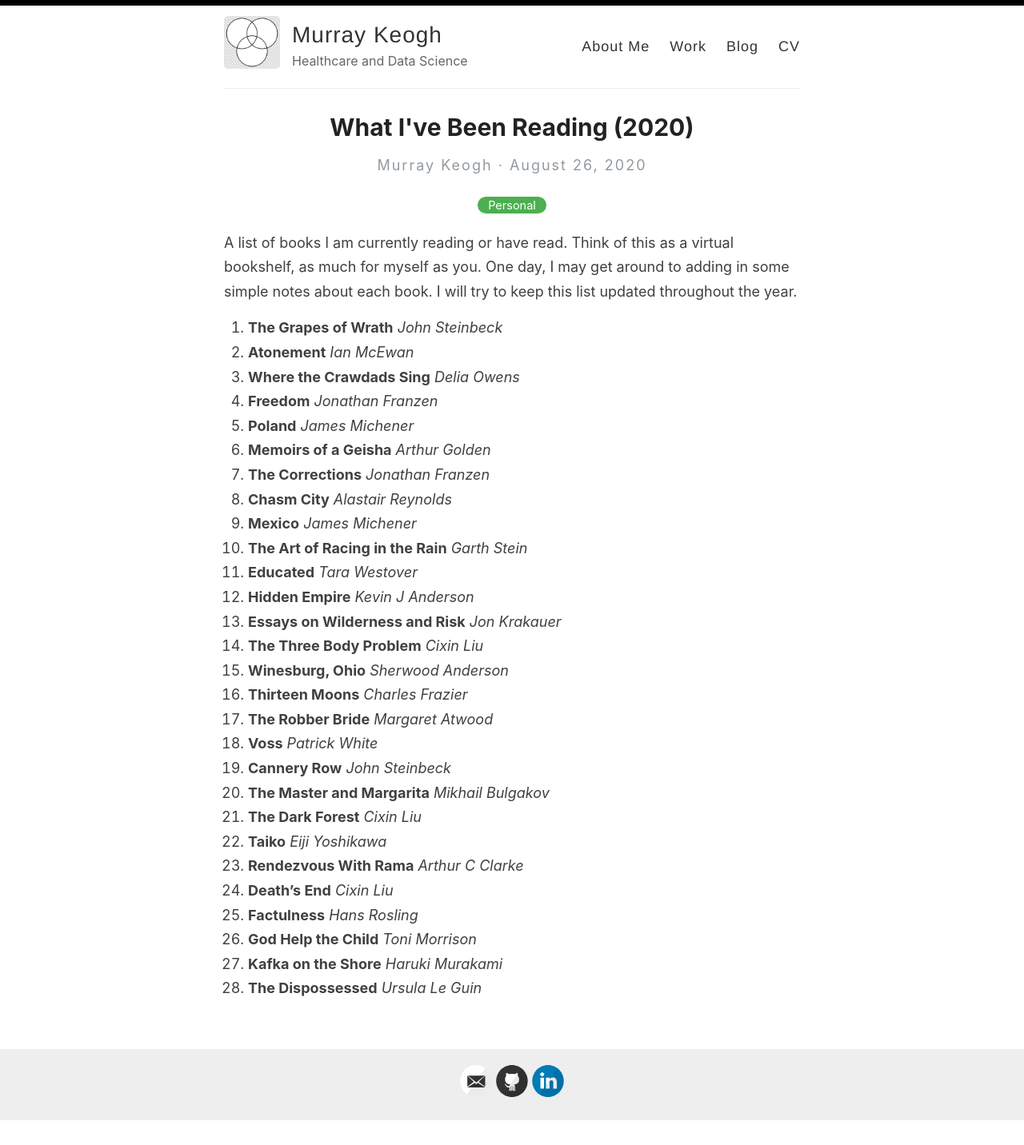
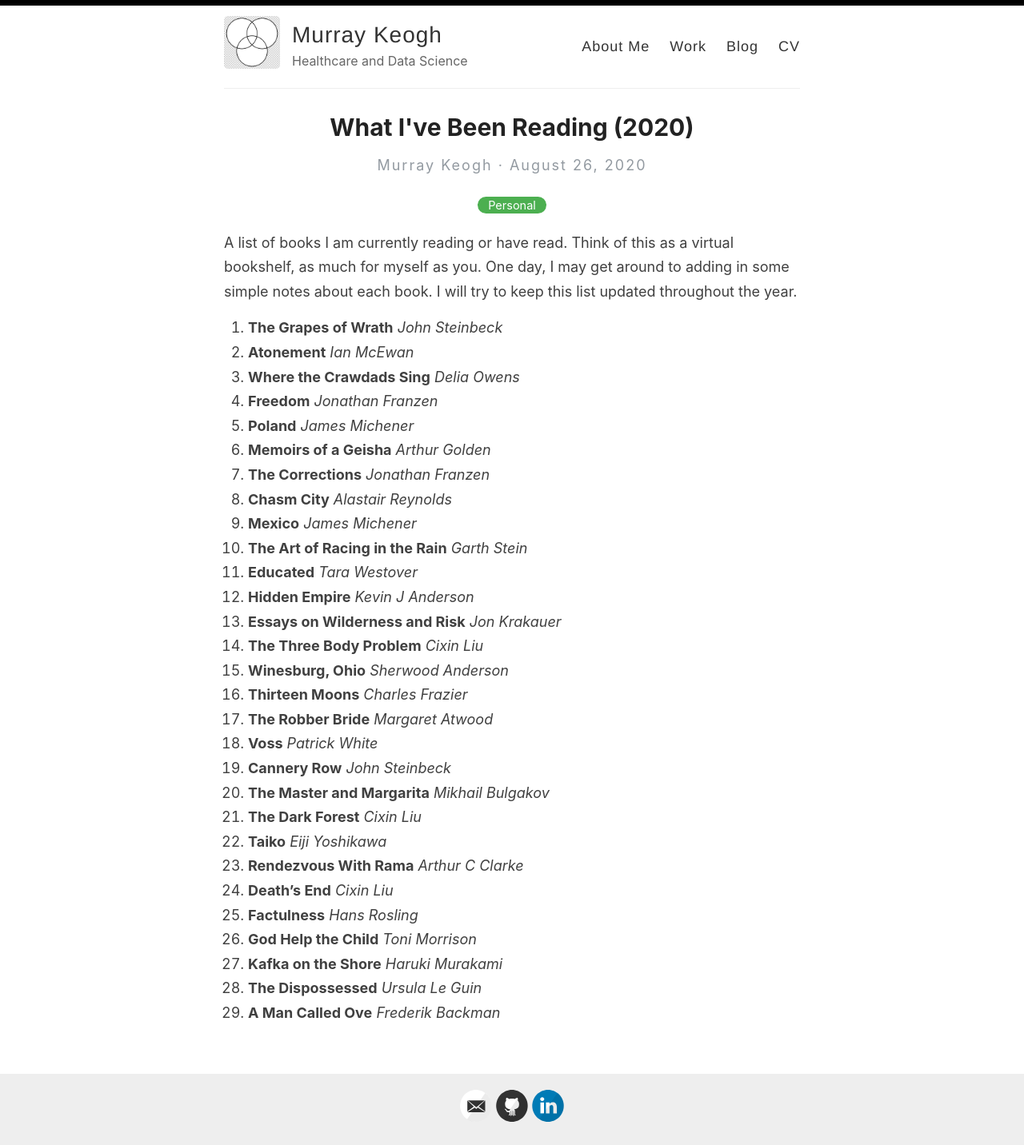
Before and after one commit to Murrkeys/Murrkeys.github.io, a Jekyll site: the page built from _posts/2020-08-26-books.md, in a window 1280 px wide. Shown: the whole page at 80% size. Built offline with Jekyll 4.4.1, drawn with Linux system fonts in a browser that asks for light colours; before the commit the page ends 1402 px from its top, so only the background shows below that.

Commit message:
Update 2020-08-26-books.md

```diff
--- a/_posts/2020-08-26-books.md
+++ b/_posts/2020-08-26-books.md
@@ -33,3 +33,4 @@ A list of books I am currently reading or have read. Think of this as a virtual
 26. **God Help the Child** *Toni Morrison*
 27. **Kafka on the Shore** *Haruki Murakami*
 28. **The Dispossessed** *Ursula Le Guin*
+29. **A Man Called Ove** *Frederik Backman*
```
